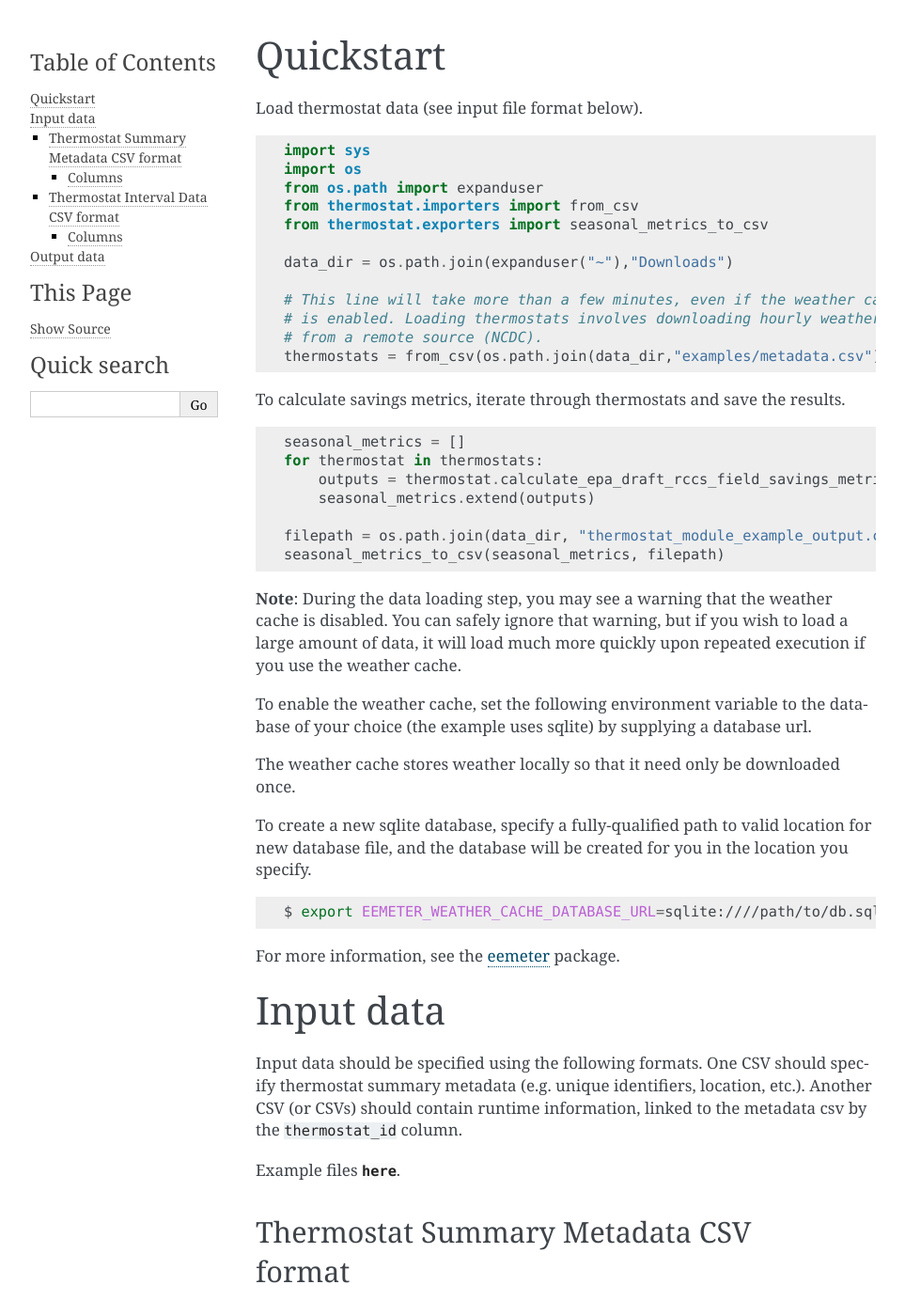
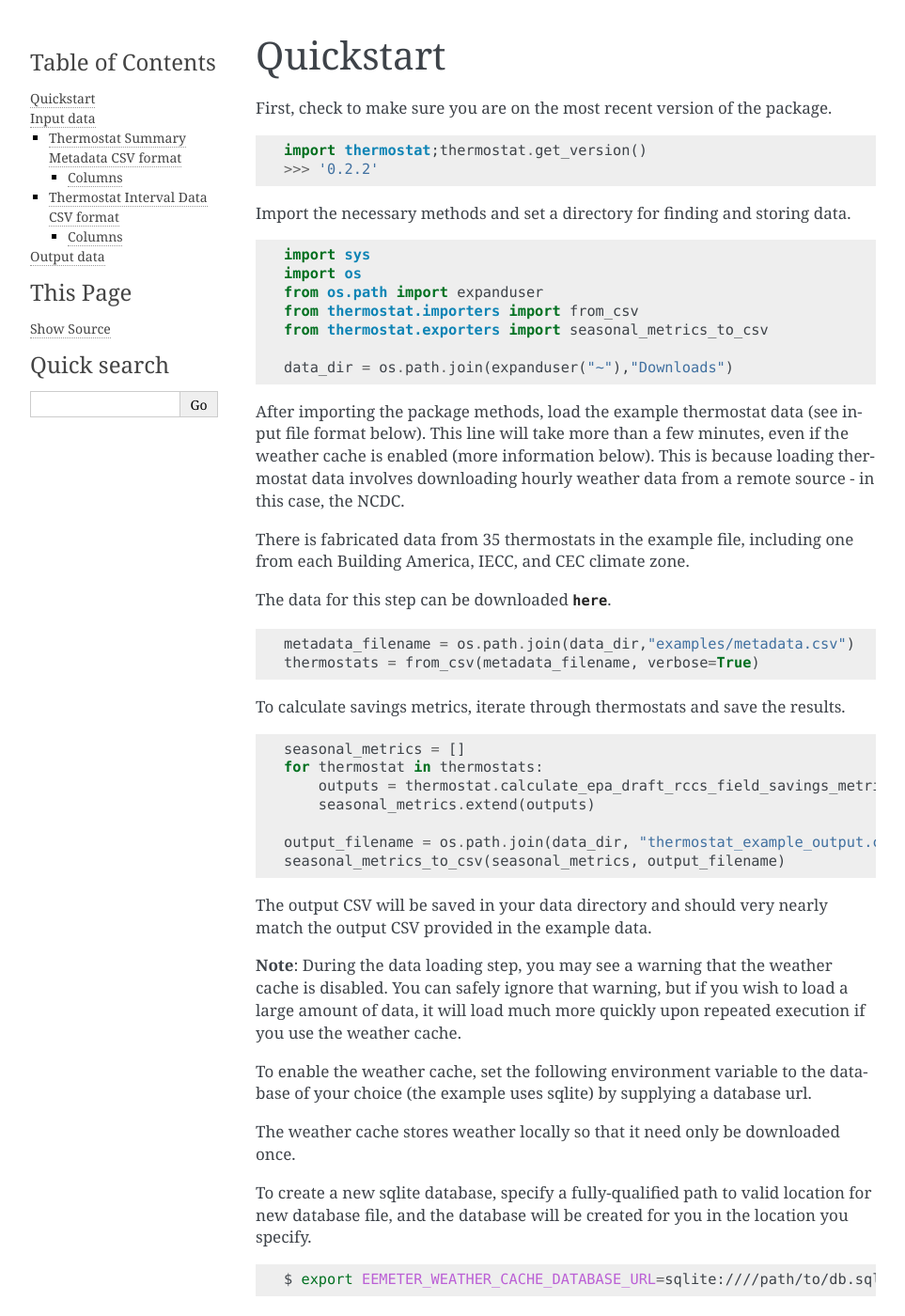
Before and after one commit to EPAENERGYSTAR/epathermostat, a Sphinx documentation site: the page built from docs/tutorial.rst, in a window 1280 px wide and 1400 px high. Shown: the whole window at 94% size, without its empty margins (148-1111 px from the left). Built offline with Sphinx 7.4.7, drawn with Linux system fonts in a browser that asks for light colours.

Commit message:
Update documentation

```diff
--- a/docs/tutorial.rst
+++ b/docs/tutorial.rst
@@ -1,7 +1,14 @@
 Quickstart
 ==========
 
-Load thermostat data (see input file format below).
+First, check to make sure you are on the most recent version of the package.
+
+.. code-block:: python
+
+    import thermostat;thermostat.get_version()
+    >>> '0.2.2'
+
+Import the necessary methods and set a directory for finding and storing data.
 
 .. code-block:: python
 
@@ -13,10 +20,22 @@ Load thermostat data (see input file format below).
 
     data_dir = os.path.join(expanduser("~"),"Downloads")
 
-    # This line will take more than a few minutes, even if the weather cache
-    # is enabled. Loading thermostats involves downloading hourly weather data
-    # from a remote source (NCDC).
-    thermostats = from_csv(os.path.join(data_dir,"examples/metadata.csv"), verbose=True)
+After importing the package methods, load the example thermostat data
+(see input file format below).
+This line will take more than a few minutes, even if the weather cache
+is enabled (more information below). This is because loading thermostat data
+involves downloading hourly weather data from a remote source - in this case,
+the NCDC.
+
+There is fabricated data from 35 thermostats in the example file, including one
+from each Building America, IECC, and CEC climate zone.
+
+The data for this step can be downloaded :download:`here <./examples/examples.zip>`.
+
+.. code-block:: python
+
+    metadata_filename = os.path.join(data_dir,"examples/metadata.csv")
+    thermostats = from_csv(metadata_filename, verbose=True)
 
 To calculate savings metrics, iterate through thermostats and save the results.
 
@@ -27,8 +46,11 @@ To calculate savings metrics, iterate through thermostats and save the results.
         outputs = thermostat.calculate_epa_draft_rccs_field_savings_metrics()
         seasonal_metrics.extend(outputs)
 
-    filepath = os.path.join(data_dir, "thermostat_module_example_output.csv")
-    seasonal_metrics_to_csv(seasonal_metrics, filepath)
+    output_filename = os.path.join(data_dir, "thermostat_example_output.csv")
+    seasonal_metrics_to_csv(seasonal_metrics, output_filename)
+
+The output CSV will be saved in your data directory and should very nearly
+match the output CSV provided in the example data.
 
 **Note**: During the data loading step, you may see a warning that the weather
 cache is disabled. You can safely ignore that warning, but if you wish to load
```
